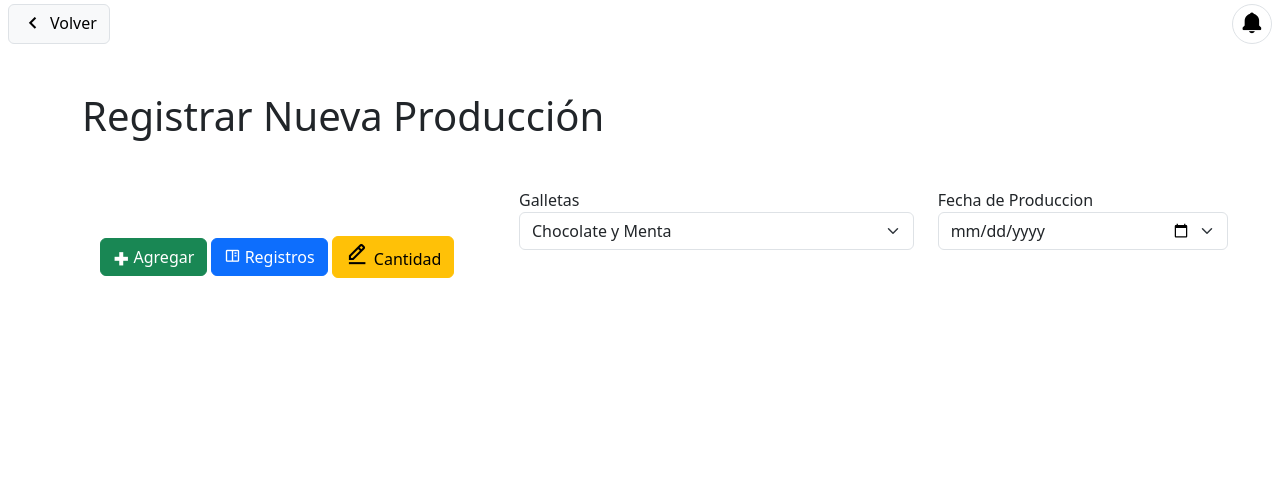
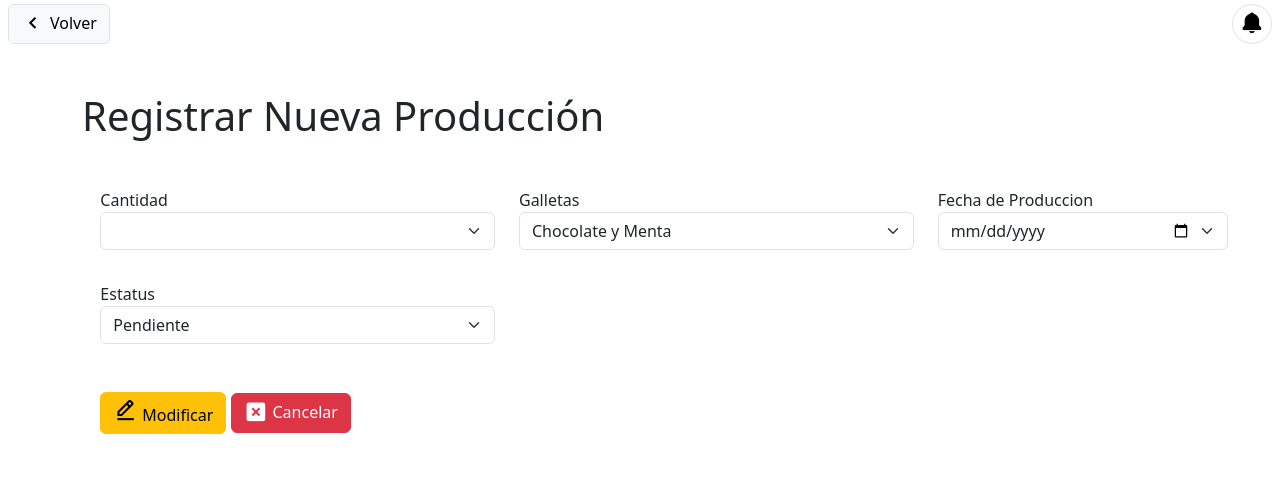
Before and after one commit to IDGS-802-19002628/lovely-cookies, a Flask app: template blueprints/produccion/templates/modificar_produccion.html in a window 1280 px wide. Shown: the top 481 px of the page. Run offline with Flask 3, Linux system fonts and the light colour scheme; the template is opened without the code that fills it: values that come from a table or form of the project are taken from there, others are empty; parts of the project's set-up code (start-up, migrations or seed data) failed here and were passed over; some libraries are stand-ins or nearby versions.

Commit message:
Se termino el modulo de produccion

```diff
--- a/blueprints/login/login.py
+++ b/blueprints/login/login.py
@@ -40,7 +40,7 @@ def login():
         except Exception as e:
             alert = "warning"
 
-            flash("No se encontro el correo con el que intenta ingresar")
+            flash("No se encontro el correo con el que intenta ingresa")
             return render_template('login.html', form=form_auth, n=alert)
 
     return render_template('login.html', form=form_auth, n=alert)
--- a/blueprints/produccion/produccion.py
+++ b/blueprints/produccion/produccion.py
@@ -27,12 +27,14 @@ def modificar():
     print('metodo ejecutado ', method)
     messages, form_pro, alert = Gestorproduccion().modificar_produccion(id_p, form_produccion, method)
     if request.method == 'POST':
-      messages, form_usuario ,alert = Gestorproduccion().modificar_produccion(id_p, form_pro, method)
+
+      messages, form_pro ,alert = Gestorproduccion().modificar_produccion(id_p, form_pro, method)
+      form_usuario = ProduccionForm()
       flash(messages)
       producciones = Gestorproduccion().obtener_produccion()
       form_p = ProduccionForm()
       return render_template('produccion.html', form=form_p, r_produccion = producciones ,n=alert)
-    return render_template('modificar_usuario.html', form= form_usuario)
+    return render_template('modificar_produccion.html', form= form_pro)
 
 
 @produccion_bp.route('/produccion_cantidad', methods=['GET', 'POST'])
--- a/blueprints/produccion/produccion_form.py
+++ b/blueprints/produccion/produccion_form.py
@@ -9,5 +9,7 @@ class ProduccionForm(Form):
         validators.length(min=0, max=30, message="La cantodad valida")
     ])
     fecha = DateField('Fecha de Produccion')
+    estatus_choices = [('pendiente', 'Pendiente'),('proceso', 'Proceso'), ('terminado','Terminado')]
+    estatus = SelectField("Estatus", choices=estatus_choices, validators=[validators.DataRequired(message='El campo es requerido')])
     galletas = [('chocolate y menta', 'Chocolate y Menta'),('avena y nueces', 'Avena y Nueces'),  ('limón', 'Limón'), ('coco',' Coco'), ('chocolate blanco y arándanos','Chocolate Blanco y Arándanos'), ('almendra','Almendra'), ('mantequilla de maní','Mantequilla de Maní'), ('chía y coco', 'Chía y Coco'), ('almendra y naranja','Almendra y Naranja'), ('maiz','Maiz')]
     galleta = SelectField("Galletas", choices=galletas, validators=[validators.DataRequired(message='Es nesesario seleccionar una galleta')])
--- a/blueprints/produccion/templates/modificar_produccion.html
+++ b/blueprints/produccion/templates/modificar_produccion.html
@@ -18,29 +18,30 @@
         <div class="col-md-12">
             <div class="card-body">
                 <form id="modificar" name="modificar" action="/modificar_produccion" method="POST" novalidate>
+                    <input type="hidden" name="csrf_token" value="{{ csrf_token() }}">
                     <div hidden>
                         {{ input_forms(form.id, class="form-control", placeholder="") }}
                     </div>
                     <div class="row justify-content-center">
-                        <div class="mb-3 col-4">
-                            <div class="mb-4">
-
-
-                            </div>
+                        <div class="col-4">
+                            {{ input_forms(form.cantidad, class="form-select", placeholder="") }}
                             <br>
                                 <div class="mb-5">
                                     <div>
-                                        <button type="submit" class="btn btn-success"><i class='bx bx-plus-medical  align-middle'></i>  Agregar</button>
-                                        <button type="button" class="btn btn-primary" data-bs-toggle="modal" data-bs-target="#tabla_usuarios"><i class='bx bx-book-content aling-middle' ></i> Registros</button>
-
-                                            <button type="submit"  class="btn btn-warning" name="disabled" value="editar"><i class='bx bx-edit-alt bx-sm aling-middle' ></i> Cantidad</button>
-
+                                        {{ input_forms(form.estatus, class="form-select", placeholder="") }}
                                     </div>
                                 </div>
+                            <div class="mb-5">
+                                <div>
+                                    <button type="submit"  class="btn btn-warning" name="disabled" value="editar"><i class='bx bx-edit-alt bx-sm aling-middle' ></i> Modificar</button>
+                                    <button type="submit" class="btn btn-danger"><i class='bx bxs-x-square bx-sm align-middle' ></i>  Cancelar </button>
+                                </div>
+                            </div>
                         </div>
-
                         <div class="col-4">
                           {{ input_forms(form.galleta, class="form-select", placeholder="") }}
+                          <br>
+
                         </div>
                         <div class="col-3">
                           {{ input_forms(form.fecha, class="form-select", placeholder="") }}
@@ -80,8 +81,8 @@
                               <td>{{ p.estatus }}</td>
                               <td>{{ p.create_date }}</td>
                               <td>
-                                  <a class="btn btn-danger me-2" href="/eliminar?id"><i class='bx bx-trash bx-sm align-middle'></i> Eliminar</a>
-                                  <a class="btn btn-warning" href="/modificar?"><i class='bx bx-edit-alt bx-sm align-middle'></i> Modificar</a>
+                                  <a class="btn btn-danger me-2" href="#"><i class='bx bx-trash bx-sm align-middle'></i> Eliminar</a>
+                                  <a class="btn btn-warning" href="/produccion?"><i class='bx bx-edit-alt bx-sm align-middle'></i> Modificar</a>
 
                               </td>
                           </tr>
--- a/blueprints/produccion/templates/produccion.html
+++ b/blueprints/produccion/templates/produccion.html
@@ -18,6 +18,7 @@
         <div class="col-md-12">
             <div class="card-body">
                 <form id="produccion" name="produccion" action="/produccion" method="POST" novalidate>
+                    <input type="hidden" name="csrf_token" value="{{ csrf_token() }}">
                     <div class="row justify-content-center">
                         <div class="mb-3 col-4">
                             <div class="mb-4">
@@ -29,8 +30,6 @@
                                     <div>
                                         <button type="submit" class="btn btn-success"><i class='bx bx-plus-medical  align-middle'></i>  Agregar</button>
                                         <button type="button" class="btn btn-primary" data-bs-toggle="modal" data-bs-target="#tabla_usuarios"><i class='bx bx-book-content aling-middle' ></i> Registros</button>
-
-                                            <button type="submit"  class="btn btn-warning" name="disabled" value="editar"><i class='bx bx-edit-alt bx-sm aling-middle' ></i> Cantidad</button>
 
                                     </div>
                                 </div>
@@ -77,7 +76,7 @@
                               <td>{{ p.estatus }}</td>
                               <td>{{ p.create_date }}</td>
                               <td>
-                                  <a class="btn btn-danger me-2" href="/eliminar?id={{p.id}}"><i class='bx bx-trash bx-sm align-middle'></i> Eliminar</a>
+
                                   <a class="btn btn-warning" href="/modificar_produccion?id={{p.id}}"><i class='bx bx-edit-alt bx-sm align-middle'></i> Modificar</a>
 
                               </td>
--- a/blueprints/produccion/templates/produccion_cantidad.html
+++ b/blueprints/produccion/templates/produccion_cantidad.html
@@ -18,6 +18,7 @@
         <div class="col-md-12">
             <div class="card-body">
                 <form id="produccion" name="produccion" action="/produccion_cantidad" method="POST" novalidate>
+                  <input type="hidden" name="csrf_token" value="{{ csrf_token() }}">
                     <div class="row justify-content-center">
                         <div class="mb-3 col-4">
                             <div class="mb-4">
--- a/blueprints/usuario/templates/modificar_usuario.html
+++ b/blueprints/usuario/templates/modificar_usuario.html
@@ -22,7 +22,7 @@
                                 <div class="mb-3">
                                     <div>
                                         <button type="submit" id="modificar" name="modificar" class="btn btn-warning"><i class='bx bx-edit-alt bx-sm align-middle'></i>  Modificar</button>
-                                        <a href="/usuario" type="button" class="btn btn-danger" ><i class='bx bx-x bx-sm align-middle' ></i> Cancelar</a>
+                                        <a href="/usuario" type="button" class="btn btn-danger" ><i class='bx bxs-x-square bx-sm align-middle' ></i> Cancelar</a>
                                     </div>
                                 </div>
 
```
Also changed, not shown: blueprints/menu/menu.py (+4 -3 lines), blueprints/produccion/function/abm.py (+11 -8 lines), main.py (+4 -3 lines), 1 other file.
